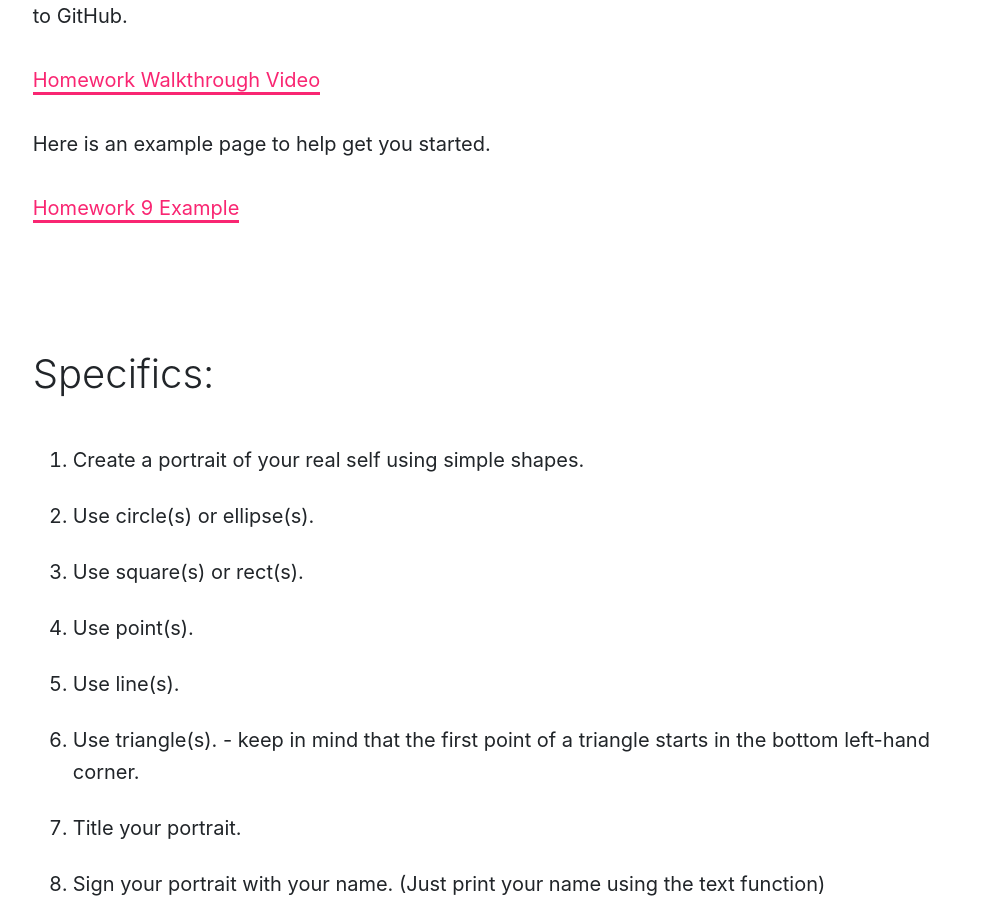
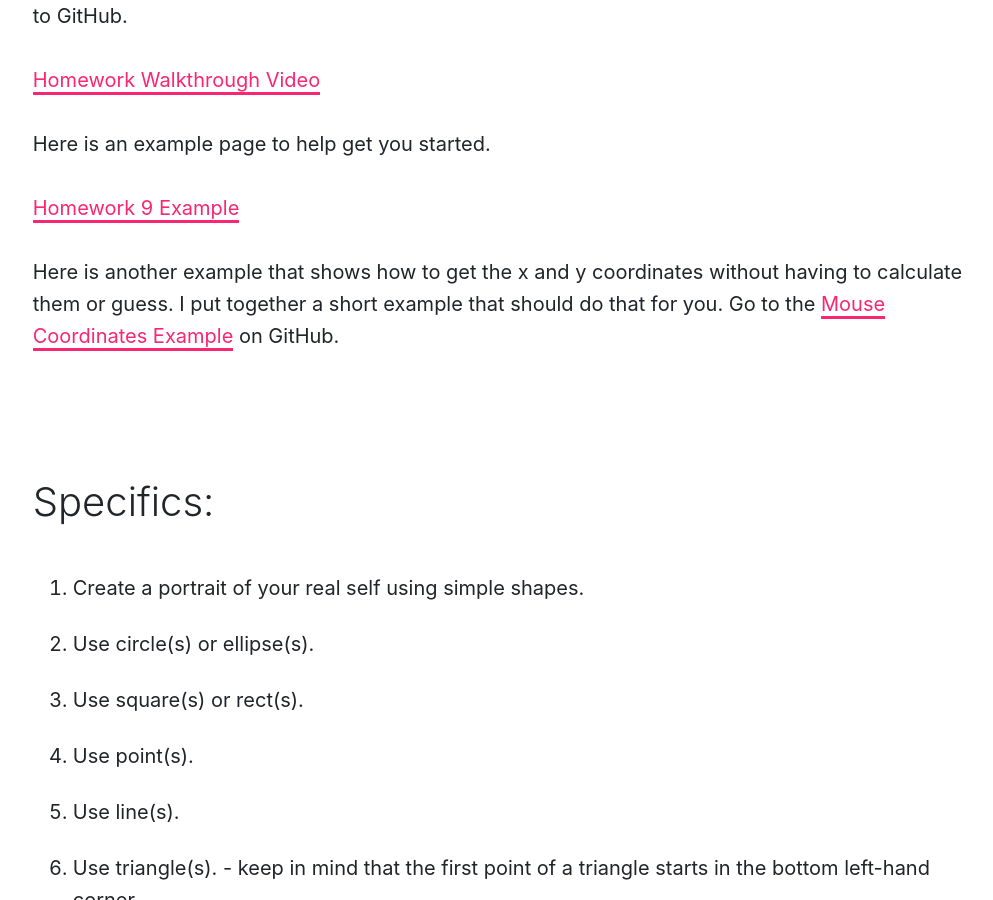
Before and after one commit to Montana-Media-Arts/MART120-Fall2022, a Jekyll site: the page built from modules/week-9/_posts/2017-01-12-homework.md, in a window 1280 px wide and 900 px high, scrolled down 773 px. Shown: the whole window, without its empty margins (131-1124 px from the left). Built offline with Jekyll 4.4.1, drawn with Linux system fonts in a browser that asks for light colours; nearby versions of some CDN libraries.

Commit message:
Update 2017-01-12-homework.md

```diff
--- a/modules/week-9/_posts/2017-01-12-homework.md
+++ b/modules/week-9/_posts/2017-01-12-homework.md
@@ -18,6 +18,8 @@ Here is an example page to help get you started.
 
 <a href="https://github.com/Montana-Media-Arts/120_CreativeCoding1-Fall2022-Samples/tree/main/Homework%209" target="_blank">Homework 9 Example</a>
 
+Here is another example that shows how to get the x and y coordinates without having to calculate them or guess.  I put together a short example that should do that for you.  Go to the <a href="https://github.com/Montana-Media-Arts/120_CreativeCoding1-Fall2022-Samples/tree/main/Mouse-Coordinates-Example" target="_blank">Mouse Coordinates Example</a> on GitHub.
+
 ### Specifics:
 
 1. Create a portrait of your real self using simple shapes.
```
